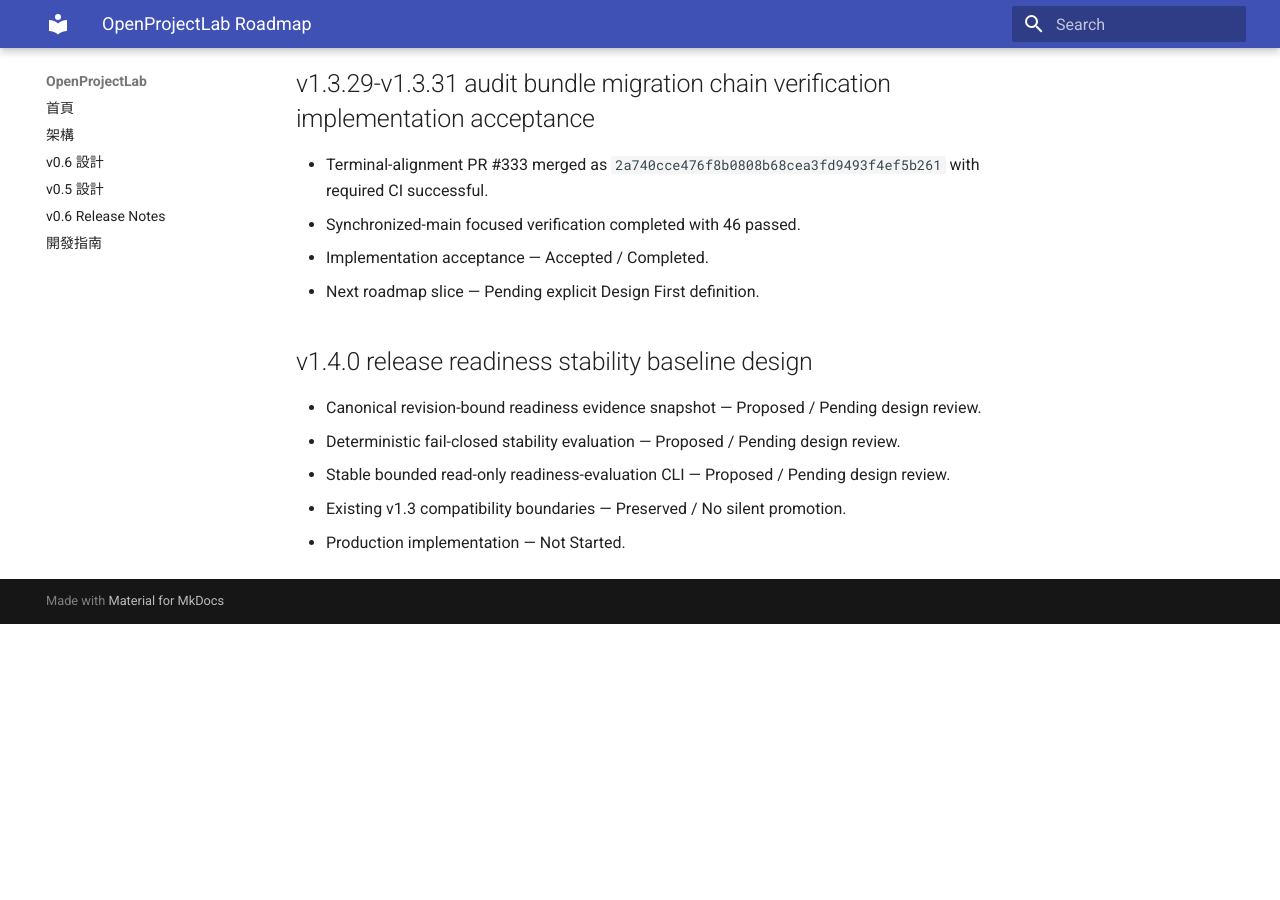
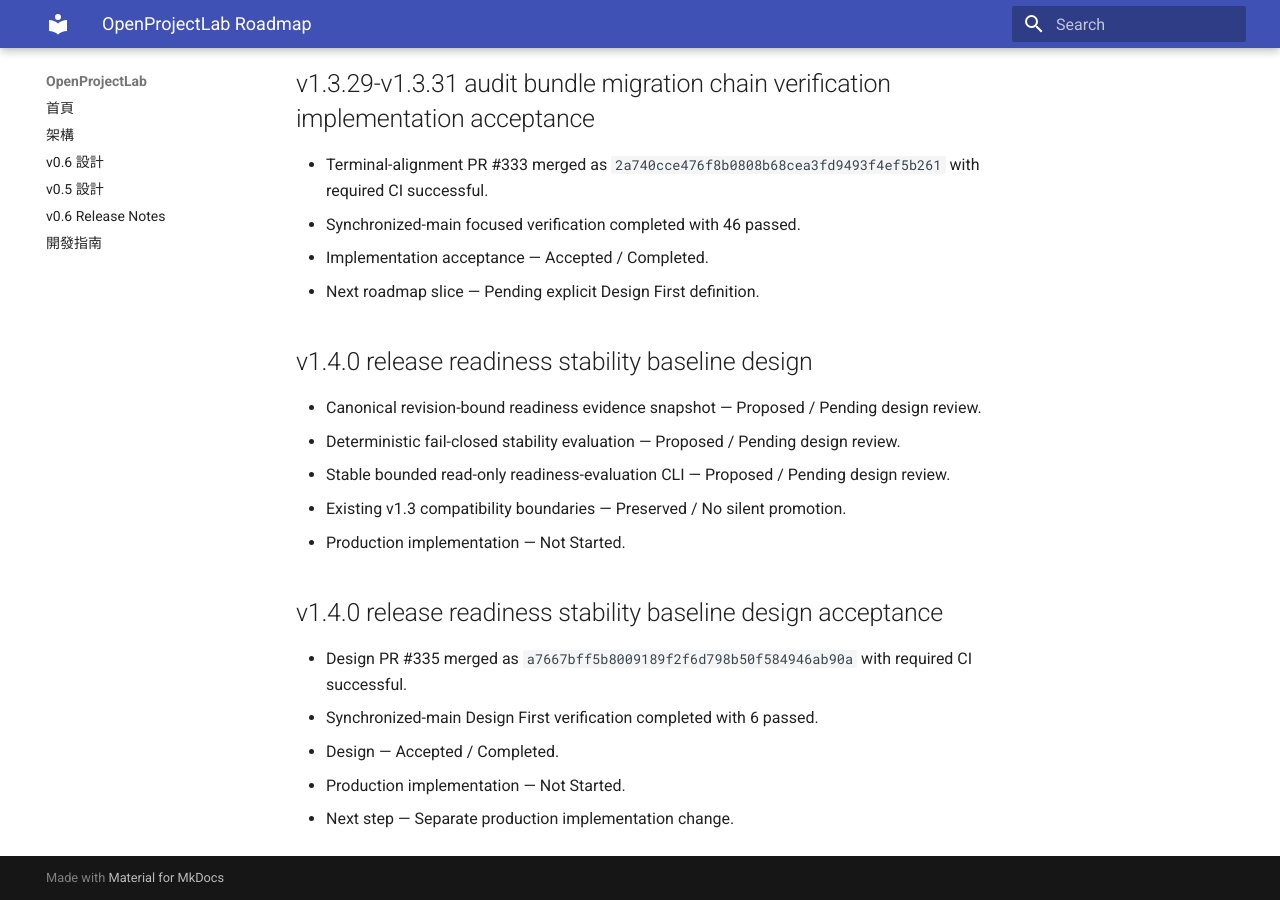
Before and after one commit to khwang1964/OpenProjectLab, an MkDocs documentation site: the page built from docs/roadmap.md, in a window 1280 px wide and 900 px high, scrolled down 89149 px. Built offline with MkDocs 1.6.1 and Material for MkDocs 9.7.7, drawn with Linux system fonts in a browser that asks for light colours; before the commit the page ends 89773 px from its top, so only the background shows below that.

Commit message:
docs: accept v1.4.0 release readiness stability baseline design (#336)

```diff
--- a/docs/roadmap.md
+++ b/docs/roadmap.md
@@ -4092,3 +4092,13 @@ Next roadmap slice --- Pending explicit Design First definition
 - Stable bounded read-only readiness-evaluation CLI — Proposed / Pending design review.
 - Existing v1.3 compatibility boundaries — Preserved / No silent promotion.
 - Production implementation — Not Started.
+
+<!-- v1.4.0-release-readiness-stability-baseline-design-acceptance-roadmap -->
+
+## v1.4.0 release readiness stability baseline design acceptance
+
+- Design PR #335 merged as `a7667bff5b8009189f2f6d798b50f584946ab90a` with required CI successful.
+- Synchronized-main Design First verification completed with 6 passed.
+- Design — Accepted / Completed.
+- Production implementation — Not Started.
+- Next step — Separate production implementation change.
```
Also changed, not shown: CHANGELOG.md (+10 -0 lines), docs/HISTORY.md (+10 -0 lines), docs/releases/v1.4.0-release-readiness-stability-baseline-design-acceptance.md (added, +32 -0 lines), 1 other file.
